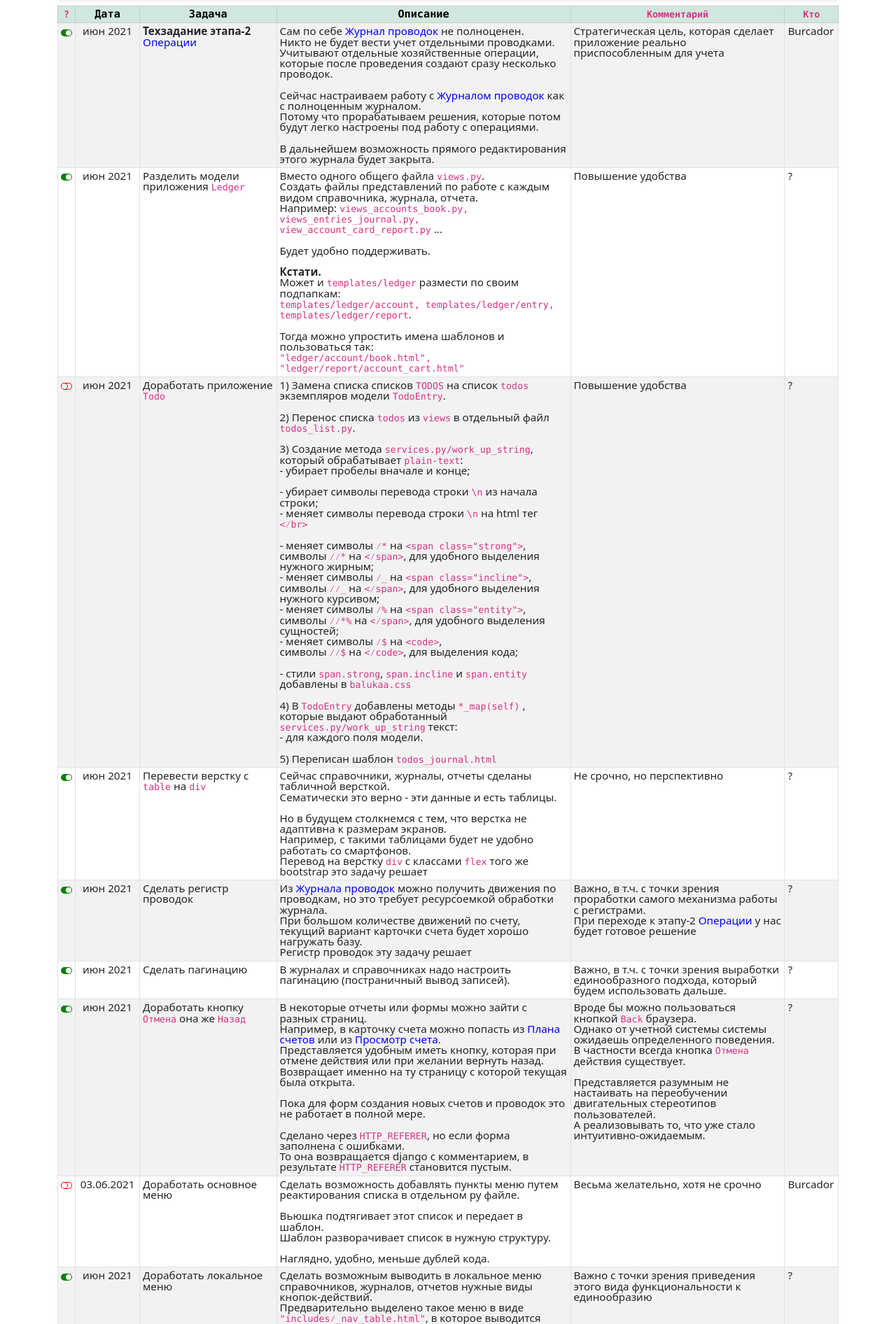
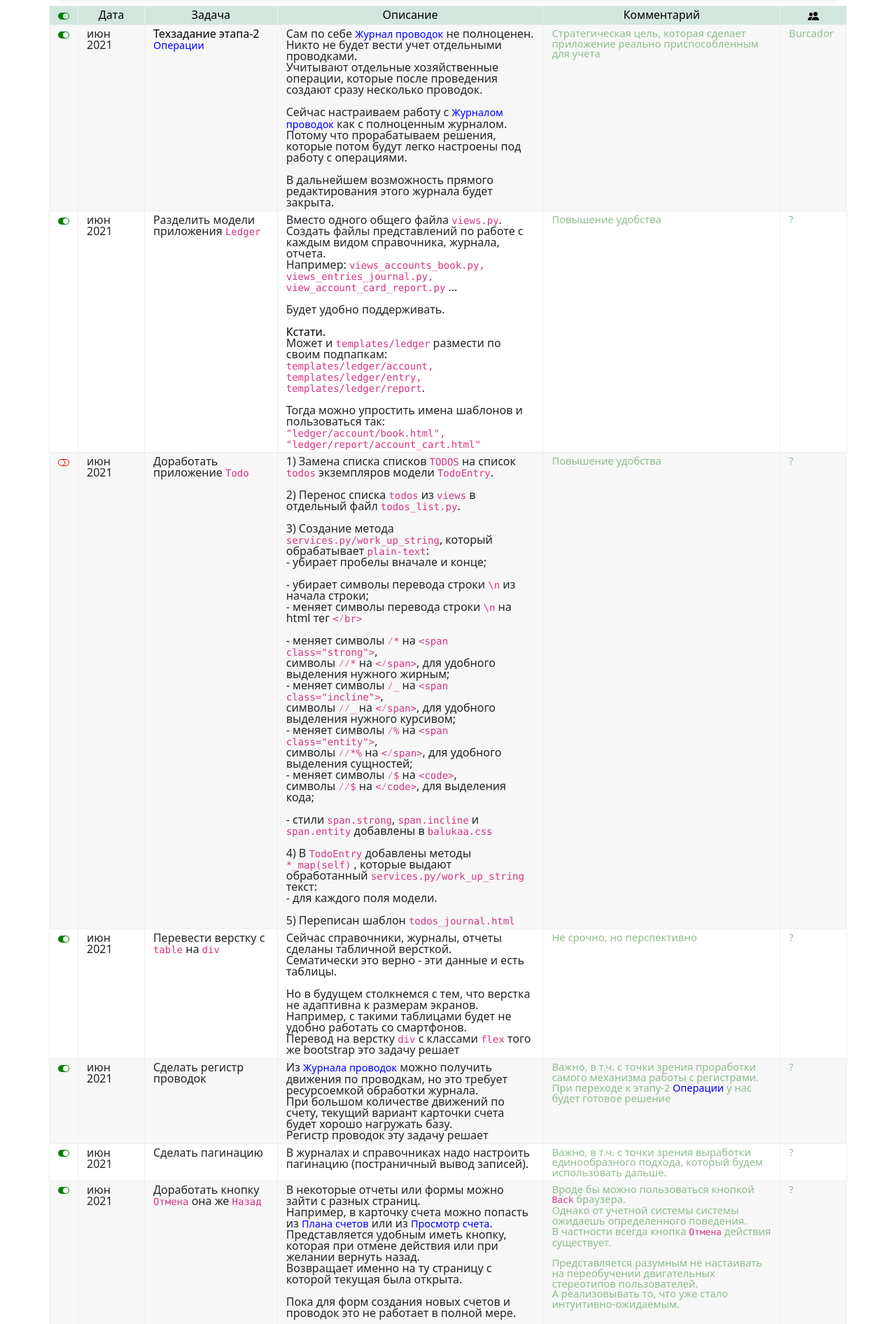
Before and after one commit to shaj/balukaa, a Django app: page /todos_journal in a window 1280 px wide. Shown: the part 90-1982 px from the top of the page at 70% size. Run offline with Django 3.2, Linux system fonts and the light colour scheme; the visitor is signed in with stand-in values (Sample User, id 1); some libraries are stand-ins or nearby versions.

Commit message:
replacing the layout from table to div of the todo app

```diff
--- a/balukaa/static/balukaa/css/balukaa.css
+++ b/balukaa/static/balukaa/css/balukaa.css
@@ -40,10 +40,11 @@ table {
     font-family: var(--bs-font-sans-serif);
 }
 
-.ledger-table-comment {
+.bk-comment, .ledger-table-comment {
     text-align: left;
     font-family: var(--bs-font-sans-serif);
-    color: dark-green;
+    font-size: 0.92em;
+    color: darkseagreen;
 }
 
 .ledger-table-account-cart,
@@ -62,22 +63,49 @@ table {
     width: 10%;
 }
 
-/*
-img.ledger-img {
-    max-width: 100%;
-    height: auto;
-    display: block;
-}
-*/
-
 span.strong {
-    font-weight: bold;
-    color: dark-grey;
+    font-weight: bolder;
+    color: black;
 }
 
 span.incline {
     font-style: italic;
 }
+
 span.entity {
+    font-weight: bolder;
+    font-size: 0.9rem;
     color: blue;
 }
+
+.bk-table > .row > .col-lg, .bk-table > .row > [class^="col-lg"], .bk-table > .row > .bk-tbl-header {
+    padding-top: .25rem;
+    padding-bottom: .25rem;
+}
+
+.bk-table > .row > .col-lg, .bk-table > .row > [class^="col-lg"] {
+    border: solid #eee;
+    border-width: 1px 1px 0px 0px;
+    line-height: 1;
+}
+
+.bk-table > .row {
+    border: solid #eee;
+    border-width: 0px 0px 0px 1px;
+}
+
+.bk-tbl-header {
+    background-color: #d1e7dd;
+    color: black;
+    font-weight: bolder;
+    font-size: 1rem;
+    text-align: center;
+}
+
+.bk-row1 {
+    background-color: rgba(0, 0, 0, 0.03);
+}
+/*
+.bk-table .bk-row2 {
+}
+*/
--- a/balukaa/templates/base.html
+++ b/balukaa/templates/base.html
@@ -12,10 +12,8 @@
 <body>
 {# ------- ГЛАВНОЕ МЕНЮ ------- #}
 {% include 'includes/_nav_main.html' %}
-  <div class="container">
 {# ------- СОДЕРЖИМОЕ ------ #}
 {% block content %}{% endblock %}
-  </div>
     <script src="{% static 'balukaa/bootstrap/js/bootstrap.bundle.min.js' %}"></script>
 </body>
 </html>
--- a/balukaa/todo/templates/todo/todos_journal.html
+++ b/balukaa/todo/templates/todo/todos_journal.html
@@ -2,57 +2,39 @@
 {% load static %}
 {% block title %}{{ title }}{{ block.super }}{% endblock %}
 {% block content %}
+<div class="container bk-table">
 {# ------- ЛОКАЛЬНОЕ МЕНЮ ------- #}
 {% include 'ledger/includes/_nav_table.html' %}
 {# ------- ОТОБРАЖЕНИЕ ЖУРНАЛА ------- #}
-    {# TODO: Переделать c table на div flex #}
-    <div class="d-flex justify-content-center">
 {% if todos %}
-        <table class="table table-striped table-hover table-bordered table-sm">
-            <thead class="ledger-table-th table-success">
-                <tr>
-                    <th scope="col"><code title="Состояние задачи">?</code></th>
-                    <th scope="col">Дата</th>
-                    <th scope="col">Задача</th>
-                    <th scope="col">Описание</th>
-                    <th scope="col"><code>Комментарий</code></th>
-                    <th scope="col"><code>Кто</code></th>
-                </tr>
-            </thead>
-            <tbody>
+    {# ------- ЗАГОЛОВОК ТАБЛИЦЫ ------- #}
+    <div class="row bk-tbl-header">
+        <div class="col-lg-auto" title="Состояние задачи">
+            <img src="{% static 'balukaa/images/toggle-on.svg' %}">
+        </div>
+        <div class="col-lg-1">Дата</div>
+        <div class="col-lg-2">Задача</div>
+        <div class="col-lg-4">Описание</div>
+        <div class="col-lg">Комментарий</div>
+        <div class="col-lg-1" title="Разработчик">
+            <img src="{% static 'balukaa/images/people-fill.svg' %}">
+        </div>
+    </div>
     {% for todo in todos reversed %}
-                <tr>
-                    <td class="ledger-table-comment">
-                        <code data-toggle="tooltip"
-                              data-placement="right"
-                              title="{{ todo.get_status_display }}"
-                        >
-                            {% if todo.status %}
-                                <img src="{% static 'balukaa/images/toggle-on.svg' %}">
-                            {% else %}
-                                <img src="{% static 'balukaa/images/toggle-off.svg' %}">
+    {# ------- ТЕЛО ТАБЛИЦЫ ------- #}
+    <div class="row {% cycle 'bk-row1' 'bk-row2' %}">
+        <div class="col-lg-auto" data-toggle="tooltip" data-placement="right" title="{{ todo.get_status_display }}">
+            {% if todo.status %}<img src="{% static 'balukaa/images/toggle-on.svg' %}">
+            {% else %}<img src="{% static 'balukaa/images/toggle-off.svg' %}">
             {% endif %}
-                        </code>
-                    </td>
-                    <td class="ledger-table-date">
-                        {{ todo.date_range_map|safe }}
-                    </td>
-                    <td class="ledger-table-text">
-                        {{ todo.task_map|safe }}
-                    </td>
-                    <td class="ledger-table-text">
-                        {{ todo.description_map|safe }}
-                    </td>
-                    <td class="ledger-table-comment">
-                        {{ todo.comment_map|safe }}
-                    </td>
-                    <td class="ledger-table-comment">
-                        {{ todo.creator_map|safe }}
-                    </td>
-                </tr>
+        </div>
+        <div class="col-lg-1">{{ todo.date_range_map|safe }}</div>
+        <div class="col-lg-2">{{ todo.task_map|safe }}</div>
+        <div class="col-lg-4">{{ todo.description_map|safe }}</div>
+        <div class="col-lg bk-comment">{{ todo.comment_map|safe }}</div>
+        <div class="col-lg-1 bk-comment">{{ todo.creator_map|safe }}</div>
+    </div>
     {% endfor %}
-            </tbody>
-        </table>
 {% else %}
     {# ------- СООБЩЕНИЕ, ЕСЛИ НЕТ ЗАПИСЕЙ ------- #}
     {% include 'includes/_cart_info.html' %}
```
Also changed, not shown: balukaa/ledger/static/balukaa/css/balukaa.css (+34 -10 lines), balukaa/ledger/static/balukaa/images/people-fill.svg (added), balukaa/ledger/static/balukaa/images/people.svg (added), balukaa/static/balukaa/images/people-fill.svg (added), balukaa/static/balukaa/images/people.svg (added). Lines whose indentation alone changed are shown as unchanged.
